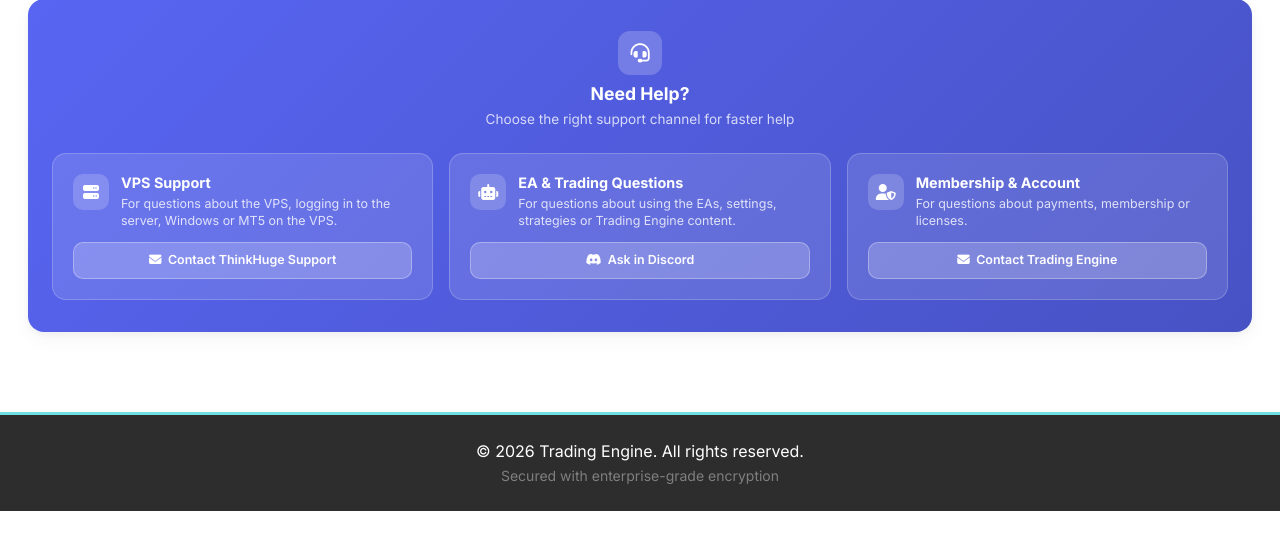
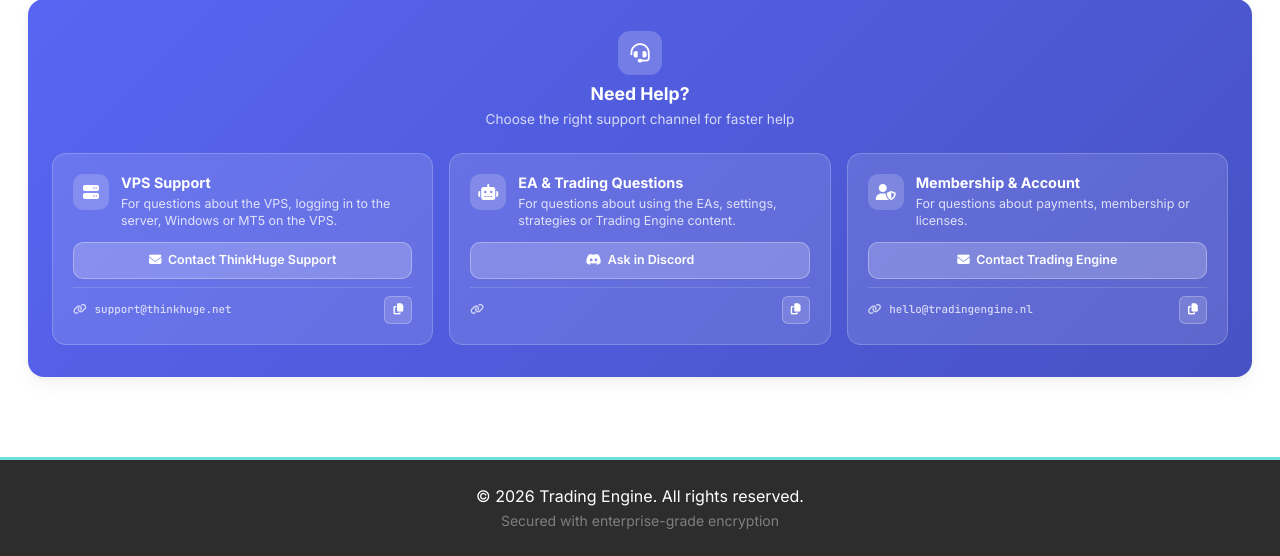
Before and after one commit to NDBOSSY/LWIX, a Flask app: page /dashboard in a window 1280 px wide. Shown: the part 1544-2100 px from the top of the page. Before the commit the page ends 2055 px from the top, so only its background shows below. Run offline with Flask 3, Linux system fonts and the light colour scheme; the visitor is signed in with stand-in values (Sample User, id 1); data comes from the database, SQL or seed files in the repository; data that the repository does not hold is empty; some libraries are stand-ins or nearby versions.

Commit message:
Update dashboard main7.html

```diff
--- a/templates/user/dashboard.html
+++ b/templates/user/dashboard.html
@@ -670,6 +670,7 @@
 
     .support-card {
         transition: transform 0.2s, box-shadow 0.2s;
+        position: relative;
     }
 
     .support-card:hover {
@@ -685,6 +686,51 @@
     }
 
     .support-card .btn-support:hover {
+        background: rgba(255,255,255,0.3);
+        border-color: rgba(255,255,255,0.5);
+    }
+
+    .support-card .support-link-row {
+        display: flex;
+        align-items: center;
+        gap: 0.5rem;
+        margin-top: 0.5rem;
+        padding-top: 0.5rem;
+        border-top: 1px solid rgba(255,255,255,0.15);
+    }
+
+    .support-card .support-link-label {
+        font-size: 0.68rem;
+        opacity: 0.7;
+        flex-shrink: 0;
+    }
+
+    .support-card .support-link-url {
+        flex: 1;
+        font-family: 'JetBrains Mono', monospace;
+        font-size: 0.68rem;
+        opacity: 0.75;
+        word-break: break-all;
+        min-width: 0;
+    }
+
+    .support-card .btn-copy-link {
+        width: 28px;
+        height: 28px;
+        border-radius: 6px;
+        background: rgba(255,255,255,0.15);
+        border: 1px solid rgba(255,255,255,0.25);
+        color: white;
+        display: flex;
+        align-items: center;
+        justify-content: center;
+        cursor: pointer;
+        flex-shrink: 0;
+        transition: all 0.15s;
+        font-size: 0.7rem;
+    }
+
+    .support-card .btn-copy-link:hover {
         background: rgba(255,255,255,0.3);
         border-color: rgba(255,255,255,0.5);
     }
@@ -1434,6 +1480,13 @@
                     <i class="fas fa-envelope"></i>
                     <span data-en="Contact ThinkHuge Support" data-nl="Contact ThinkHuge Support">Contact ThinkHuge Support</span>
                 </a>
+                <div class="support-link-row">
+                    <span class="support-link-label"><i class="fas fa-link"></i></span>
+                    <span class="support-link-url">support@thinkhuge.net</span>
+                    <button class="btn-copy-link" onclick="copyToClipboard('support@thinkhuge.net')" title="{{ 'Kopiëren' if current_language == 'nl' else 'Copy' }}">
+                        <i class="fas fa-copy"></i>
+                    </button>
+                </div>
             </div>
 
             <!-- EA & Trading Questions -->
@@ -1459,6 +1512,13 @@
                         {{ 'Vraag in Discord' if current_language == 'nl' else 'Ask in Discord' }}
                     </span>
                 </a>
+                <div class="support-link-row">
+                    <span class="support-link-label"><i class="fas fa-link"></i></span>
+                    <span class="support-link-url">{{ discord_invite }}</span>
+                    <button class="btn-copy-link" onclick="copyToClipboard('{{ discord_invite }}')" title="{{ 'Kopiëren' if current_language == 'nl' else 'Copy' }}">
+                        <i class="fas fa-copy"></i>
+                    </button>
+                </div>
             </div>
 
             <!-- Membership & Account Support -->
@@ -1482,6 +1542,13 @@
                     <i class="fas fa-envelope"></i>
                     <span data-en="Contact Trading Engine" data-nl="Contact Trading Engine">Contact Trading Engine</span>
                 </a>
+                <div class="support-link-row">
+                    <span class="support-link-label"><i class="fas fa-link"></i></span>
+                    <span class="support-link-url">hello@tradingengine.nl</span>
+                    <button class="btn-copy-link" onclick="copyToClipboard('hello@tradingengine.nl')" title="{{ 'Kopiëren' if current_language == 'nl' else 'Copy' }}">
+                        <i class="fas fa-copy"></i>
+                    </button>
+                </div>
             </div>
         </div>
     </div>
```
